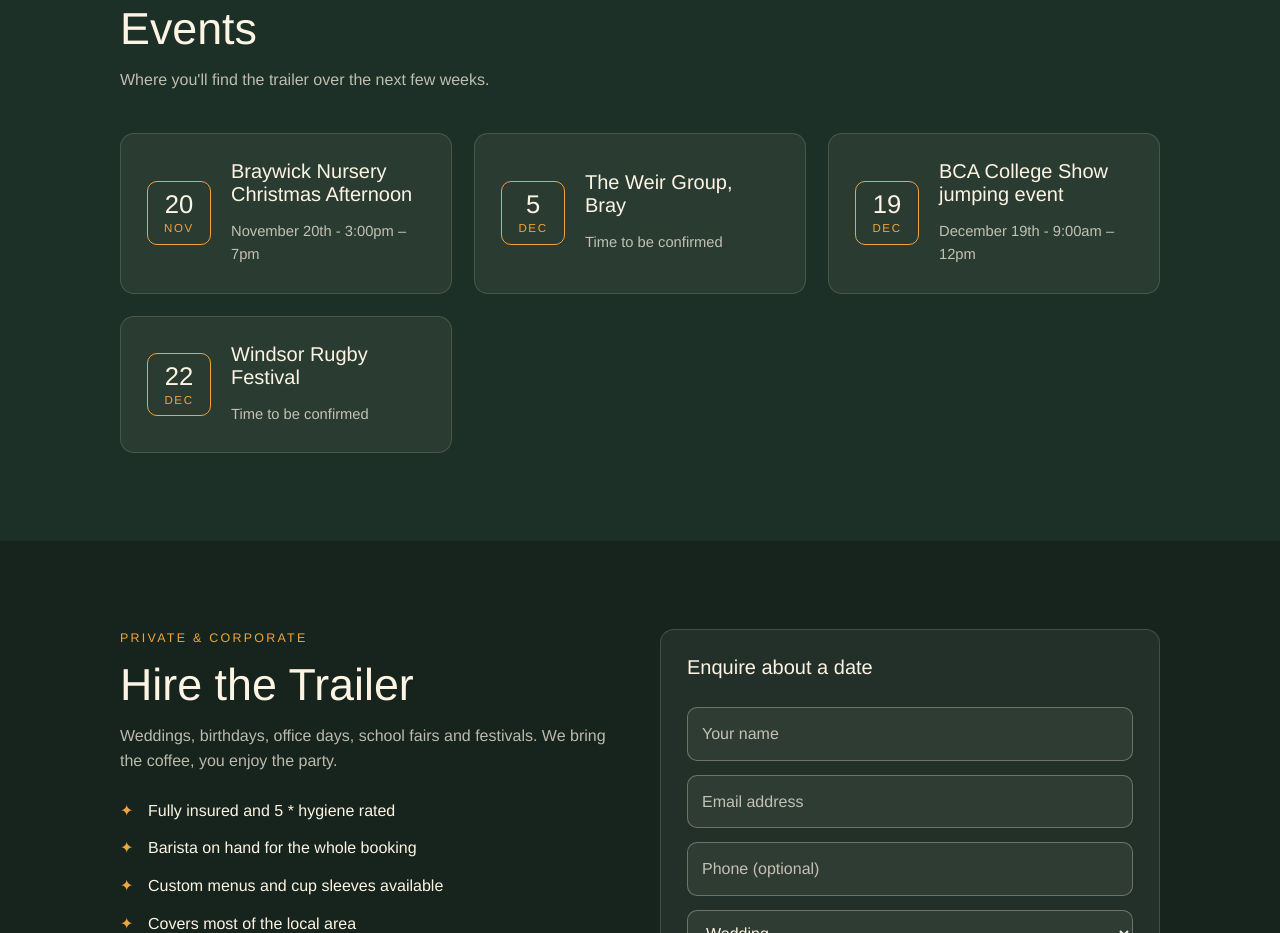
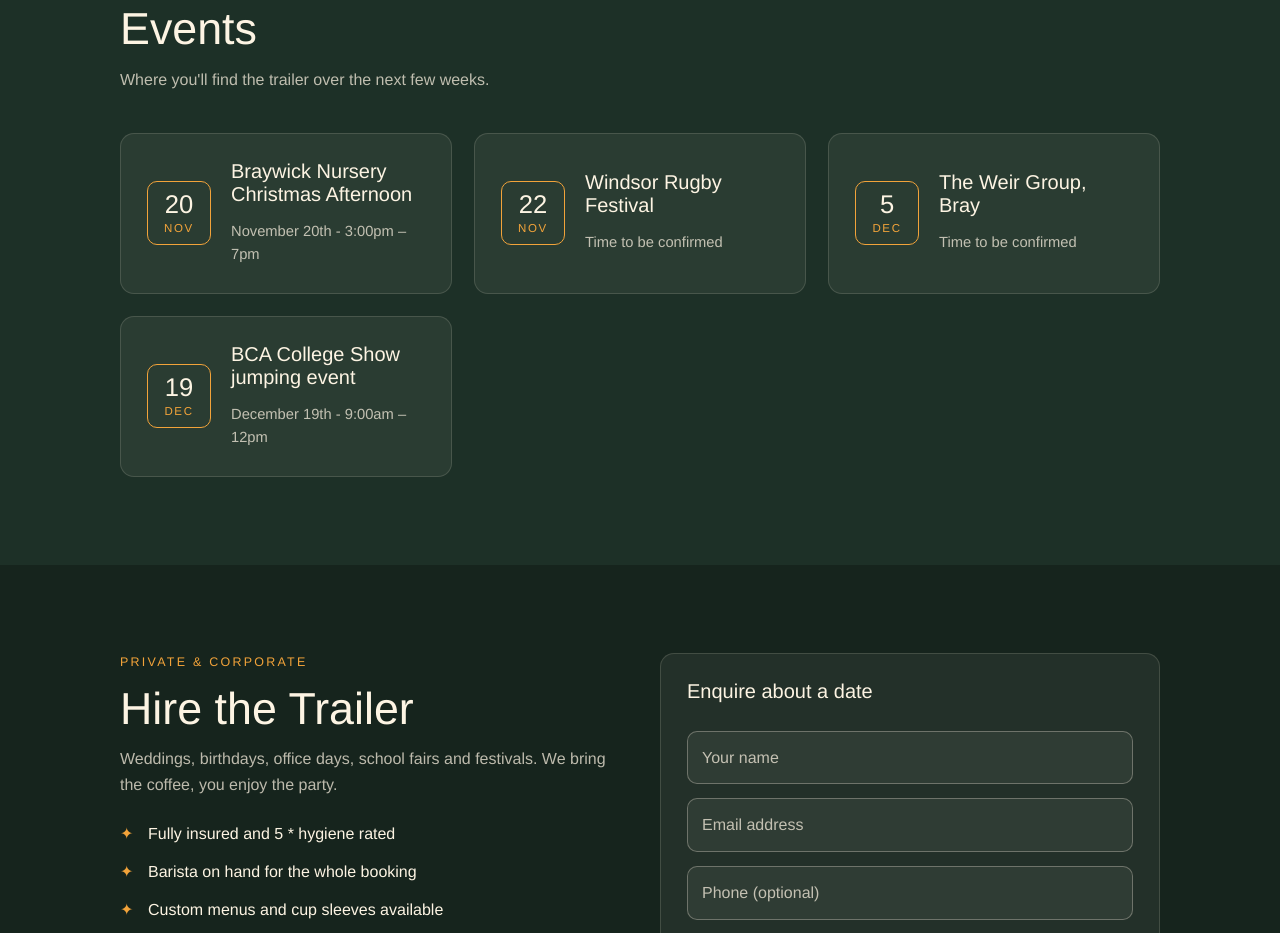
Before and after one commit to elliotjleigh/LuminaryWebsite, a plain HTML site: page index.html in a window 1280 px wide. Shown: the part 1814-2747 px from the top of the page. Drawn offline with Linux system fonts and the light colour scheme.

Commit message:
Update index.html

```diff
--- a/index.html
+++ b/index.html
@@ -229,9 +229,9 @@ h1,h2,h3,.date b{font-weight:400}
       <p class="lead">Where you'll find the trailer over the next few weeks.</p>
       <div class="grid">
         <div class="card event"><div class="date"><b>20</b><span>Nov</span></div><div><h3>Braywick Nursery Christmas Afternoon</h3><p>November  20th - 3:00pm – 7pm</p></div></div>
+        <div class="card event"><div class="date"><b>22</b><span>Nov</span></div><div><h3>Windsor Rugby Festival</h3><p>Time to be confirmed</p></div></div>
         <div class="card event"><div class="date"><b>5</b><span>Dec</span></div><div><h3>The Weir Group, Bray</h3><p>Time to be confirmed</p></div></div>
         <div class="card event"><div class="date"><b>19</b><span>Dec</span></div><div><h3>BCA College Show jumping event</h3><p>December 19th - 9:00am – 12pm</p></div></div>
-        <div class="card event"><div class="date"><b>22</b><span>Dec</span></div><div><h3>Windsor Rugby Festival</h3><p>Time to be confirmed</p></div></div>
         <!--<div class="card event"><div class="date"><b>24</b><span>Oct</span></div><div><h3>Village Hall Fun Day</h3><p>11am – 3pm · Village green</p></div></div>-->
         <!--<div class="card event"><div class="date"><b>31</b><span>Oct</span></div><div><h3>Halloween Lantern Walk</h3><p>4pm – 8pm · Park entrance</p></div></div>-->
         <!--<div class="card event"><div class="date"><b>14</b><span>Nov</span></div><div><h3>Christmas Lights Switch-On</h3><p>3pm – 7pm · High Street</p></div></div>-->
```
